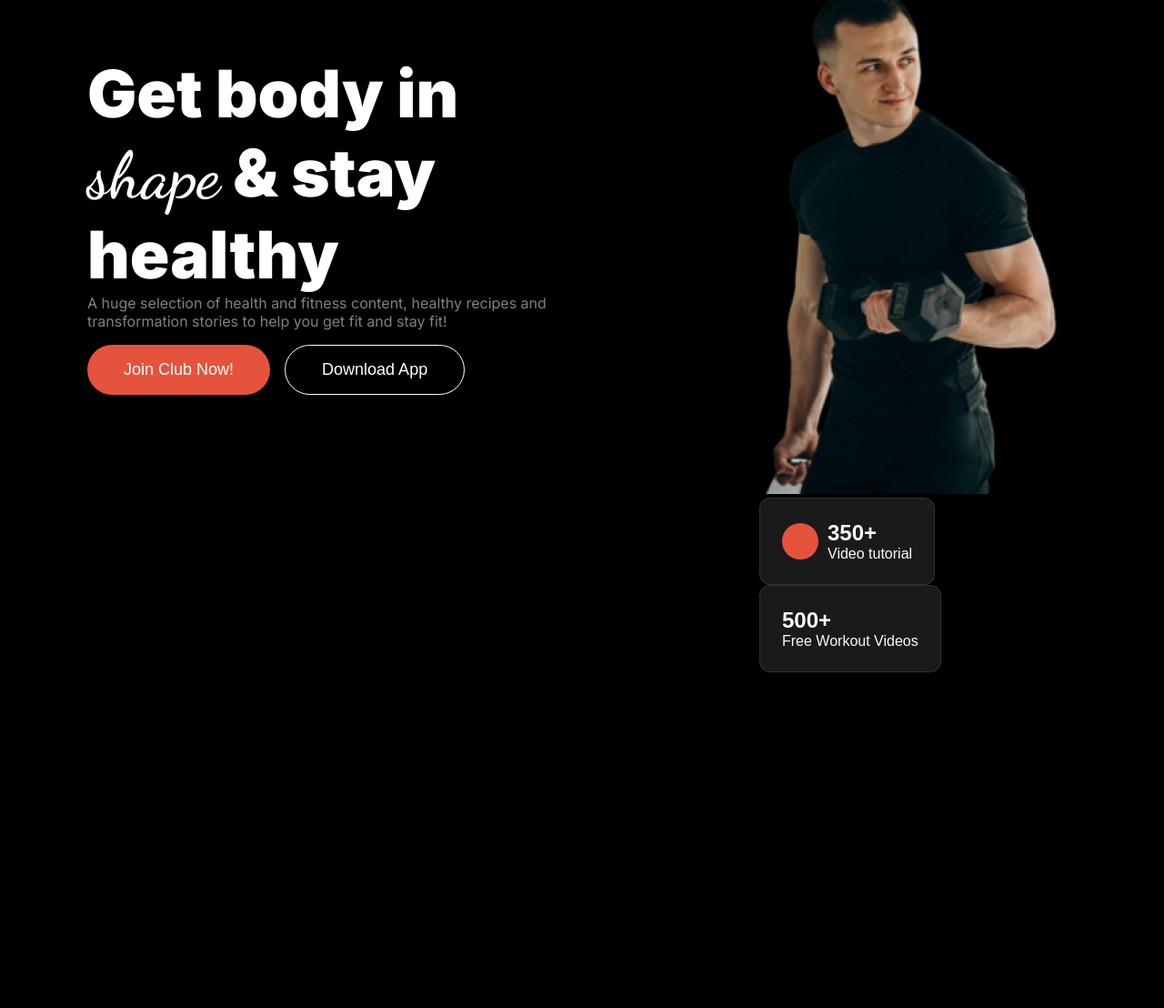
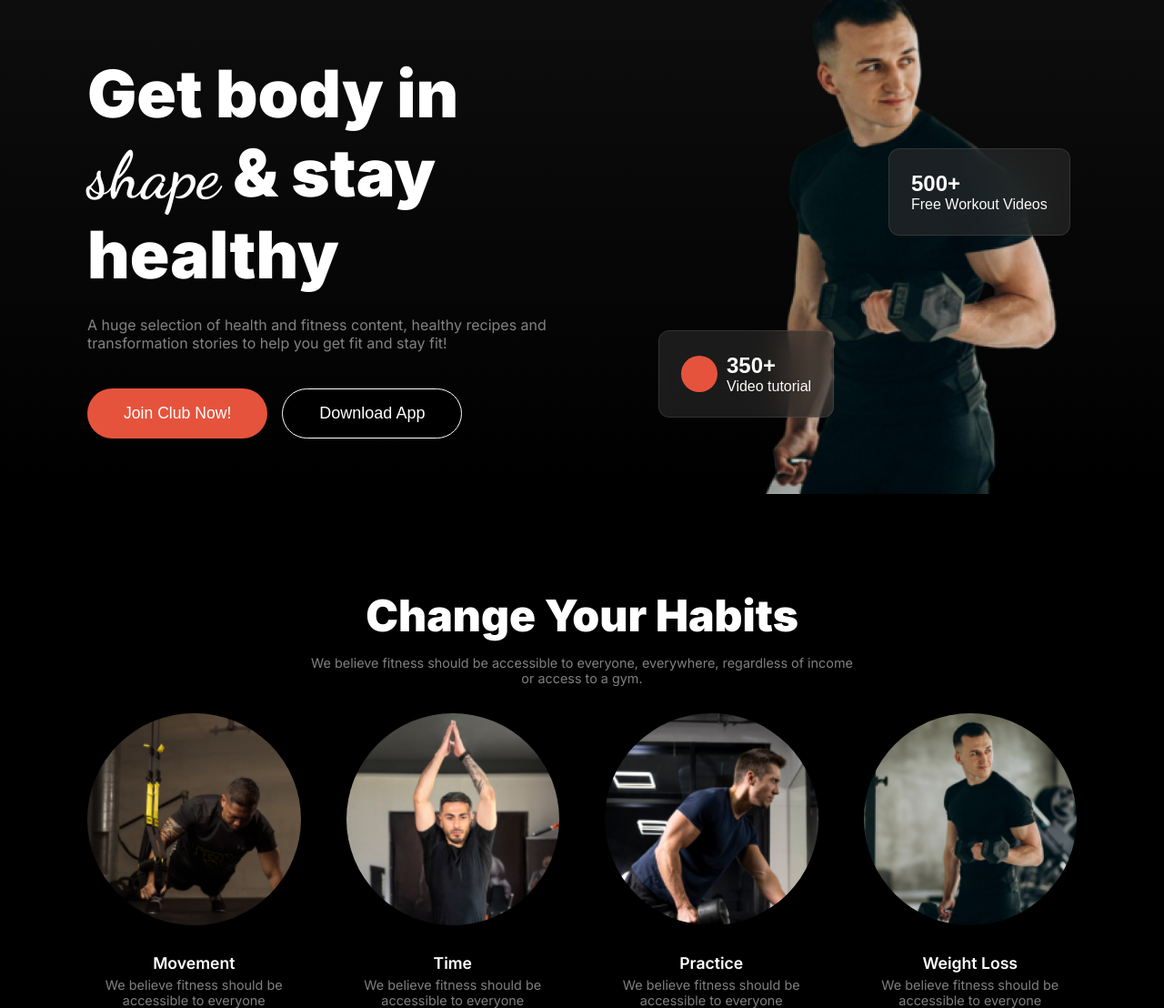
Before and after one commit to nafisa180205/fitness-website-responsive, a plain HTML site: page index.html in a window 1280 px wide. Shown: the part 155-1263 px from the top of the page at 91% size. Before the commit the page ends 894 px from the top, so only its background shows below. Drawn offline with Linux system fonts and the light colour scheme.

Commit message:
habit section responsive done

```diff
--- a/index.html
+++ b/index.html
@@ -18,7 +18,7 @@
                 Fitness
             </h3>
 
-            <ul>
+            <ul class="lists">
                 <li><a href="">Home</a></li>
                 <li><a href="">Service</a></li>
                 <li><a href="">Contact</a></li>
@@ -29,9 +29,13 @@
             </div>
         </nav>
 
+
+
+        <!-- banner section starts here -->
+
         <section class="banner-container container">
             <div class="left-box">
-                <h1>Get body in <span>shape</span> & stay healthy</h1>
+                <h1>Get body in <br> <span>shape</span> & stay <br> healthy</h1>
                 <p>A huge selection of health and fitness content, healthy recipes and transformation stories to help you get fit and stay fit!</p>
 
                 <div class="btn">
@@ -61,9 +65,45 @@
             </div>
         </section>
 
+        <!-- banner section ends here -->
     </header>
 
     <main>
+
+        <!-- Change Your Habits starts here  -->
+         <section class="container habit_container">
+            <div class="description_container">
+                <h2 class="title">Change Your Habits</h2>
+                <p class="subtitle">We believe fitness should be accessible to everyone, everywhere, regardless of income <br> or access to a gym.</p>
+            </div>
+            <div class="routine_container">
+                <div class="card">
+                    <img src="./images/move.png" alt="">
+
+                    <h4>Movement</h4>
+                    <p>We believe fitness should be <br> accessible to everyone</p>
+                </div>
+                <div class="card">
+                    <img src="./images/time.png" alt="">
+
+                    <h4>Time</h4>
+                    <p>We believe fitness should be <br> accessible to everyone</p>
+                </div>
+                <div class="card">
+                    <img src="./images/practice.png" alt="">
+
+                    <h4>Practice</h4>
+                    <p>We believe fitness should be <br> accessible to everyone</p>
+                </div>
+                <div class="card">
+                    <img src="./images/weight.png" alt="">
+
+                    <h4>Weight Loss</h4>
+                    <p>We believe fitness should be <br> accessible to everyone</p>
+                </div>
+            </div>
+         </section>
+        <!-- Change Your Habits ends here  -->
 
     </main>
 
--- a/style/style.css
+++ b/style/style.css
@@ -33,7 +33,7 @@ section{
 
 .btn-primary{
     color: rgb(255, 255, 255);
-    font-size: 18px;
+    font-size: 1.1rem;
     font-weight: 500;
     padding: 16px 40px 16px 40px;
     display: flex;
@@ -65,6 +65,9 @@ img{
 
 
 /* navbar style starts here */
+header{
+    background: linear-gradient(180.00deg, rgb(17, 17, 17),rgba(119, 119, 119, 0) 100%);
+}
 .navbar{
     display: flex;
     justify-content: space-between;
@@ -79,8 +82,8 @@ img{
     font-style: italic;
 }
 
-.navbar ul {
-    width: 465px;
+.navbar .lists {
+    /* width: 465px; */
     height: 46px;
     display: flex;
     justify-content: space-evenly;
@@ -89,21 +92,22 @@ img{
     box-sizing: border-box;
     border: 1px solid rgba(255, 255, 255, 0.1);
     border-radius: 39px;
-    padding-top: 10px;
-    padding-bottom: 10px;
+    padding: 0 1rem;
 
 }
 
-.navbar ul li a{
+.navbar .lists li a{
     color: white;
     font-size: 1rem;
     font-weight: 400;
+    transition: .3s all linear;
 }
 
-.navbar ul li a:hover{
+.navbar .lists li a:hover{
     border-radius: 46px;
     padding: 8px 20px 8px 20px;
-    background: rgb(230, 83, 60);;
+    background: rgb(230, 83, 60);
+
 }
 
 .navbar .ham-burger{
@@ -135,9 +139,10 @@ img{
 }
 
 .banner-container .left-box{
+    width: 50%;
     margin-top: 3rem;
-    width: 520px;
-    height: 281px;
+    /* width: 520px;
+    height: 281px; */
 }
 .banner-container .left-box h1{
     padding-top: 3rem;
@@ -159,12 +164,42 @@ img{
     font-size: 1rem;
     font-weight: 400;
     text-align: left;
+    margin: 1.5rem 0;
 }
 
 .banner-container .left-box .btn{
     padding-top: 1rem;
     display: flex;
     gap: 1rem;
+}
+
+
+.right-box{
+    width: 50%;
+    position: relative;
+    width: 349px;
+    height: 580px;
+
+}
+
+
+.button-bottom{
+    position: absolute;
+    bottom: 84px;
+    left: -111px;
+
+}
+.button-bottom{
+    box-sizing: border-box;
+    border: 1px solid rgba(255, 255, 255, 0.1);
+    border-radius: 12px;
+    backdrop-filter: blur(20px);
+    background: rgba(48, 48, 48, 0.54);
+    display: flex;
+    justify-content: center;
+    align-items: center;
+    gap: 10px;
+    padding: 1.5rem ;
 }
 
 
@@ -182,24 +217,29 @@ img{
     text-align: left;
 
 }
-.button-bottom{
-    box-sizing: border-box;
-    border: 1px solid rgba(255, 255, 255, 0.1);
-    border-radius: 12px;
-    backdrop-filter: blur(20px);
-    background: rgba(48, 48, 48, 0.54);
-    display: flex;
-    justify-content: center;
-    align-items: center;
-    gap: 10px;
-    padding: 1.5rem ;
-}
+
 .button-bottom p{
     color: rgb(250, 250, 249);
     font-size: 1rem;
     font-weight: 400;
     text-align: left;
 
+}
+
+.button-top{
+    position: absolute;
+    left: 142px;
+    top: 200px;
+}
+
+
+.button-top{
+    box-sizing: border-box;
+    border: 1px solid rgba(255, 255, 255, 0.1);
+    border-radius: 12px;
+    backdrop-filter: blur(20px);
+    background: rgba(48, 48, 48, 0.54);
+    padding: 1.5rem ;
 }
 
 .button-top h4{
@@ -209,14 +249,7 @@ img{
     text-align: left;
 
 }
-.button-top{
-    box-sizing: border-box;
-    border: 1px solid rgba(255, 255, 255, 0.1);
-    border-radius: 12px;
-    backdrop-filter: blur(20px);
-    background: rgba(48, 48, 48, 0.54);
-    padding: 1.5rem ;
-}
+
 .button-top p{
     color: rgb(250, 250, 249);
     font-size: 1rem;
@@ -225,3 +258,114 @@ img{
 
 }
 /* Get body in shape & stay healthy section */
+
+
+
+/* Change Your Habits starts here */
+
+.habit_container{
+    margin-top: 4.5rem;
+}
+
+.habit_container .title{
+    color: rgb(255, 255, 255);
+    font-size: 3rem;
+    font-weight: 900;
+    text-align: center;
+
+}
+
+.habit_container .subtitle{
+    color: rgba(255, 255, 255, 0.5);
+    font-size: .9rem;
+    font-weight: 400;
+    text-align: center;
+    margin-top: 14px;
+}
+
+.routine_container {
+    display: grid;
+    grid-template-columns: repeat(4, 1fr);
+    gap: 50px;
+    margin-top: 30px;
+}
+
+
+.routine_container .card img{
+    border-radius: 50%;
+}
+
+.routine_container .card h4{
+    color: rgb(255, 255, 255);
+    font-size: 1.1rem;
+    font-weight: 600;
+    text-align: center;
+    margin-top: 1.7rem;
+
+}
+
+.routine_container .card p{
+    color: rgba(255, 255, 255, 0.5);
+    font-size: .9rem;
+    font-weight: 400;
+    text-align: center;
+    margin-top: 5px;
+}
+/* Change Your Habits ends here */
+
+/* responsive starts here  */
+
+
+@media screen and (max-width: 576px) {
+    /* header section responsive starts here */
+    .container{
+        width: 90%;
+    }
+    .navbar .lists{
+        display: none;
+    }
+    .navbar .ham-burger{
+        display: block;
+    }
+    .banner-container{
+        flex-direction: column;
+    }
+    .banner-container .left-box{
+        width: 100%;
+    }
+    .banner-container .right-box{
+        width: 100%;
+    }
+    .banner-container .left-box h1{
+        font-size: 2.5rem;
+    }
+    .button-top {
+        left: 179px;
+        top: 10px;
+    }
+    .button-bottom {
+        bottom: 152px;
+        left: 0px;
+    }
+
+    /* header section responsive ends here */
+
+    /*Change Your Habits responsive starts here  */
+
+    .routine_container {
+        grid-template-columns: repeat(1, 1fr);
+        padding: 50px;
+    }
+
+    .habit_container{
+        margin-top: 2rem;
+    }
+
+    .habit_container .title{
+        font-size: 2.2rem;
+
+    }
+
+    /*Change Your Habits responsive ends here  */
+
+}
```
Also changed, not shown: images/move.png (renamed from images/image 3.png), images/practice.png (renamed from images/image 4.png), images/time.png (renamed from images/image 2.png), images/weight.png (renamed from images/image 5.png).
